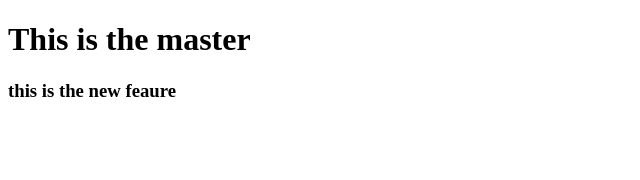
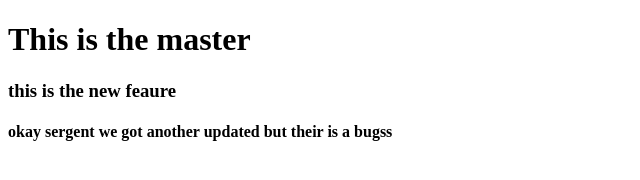
Before and after one commit to vneet2057/CICD-Learning, a plain HTML site: page index.html in a window 1280 px wide. Shown: the whole page, without its empty margins (0-640 px from the left). Drawn offline with Linux system fonts and the light colour scheme.

Commit message:
push for new feature

```diff
--- a/index.html
+++ b/index.html
@@ -10,5 +10,7 @@
         <h1>This is the master</h1>
 
         <h3>this is the new feaure</h3>
+
+        <h4>okay sergent we got another updated but their is a bugss</h4>
 </body>
 </html>
```
